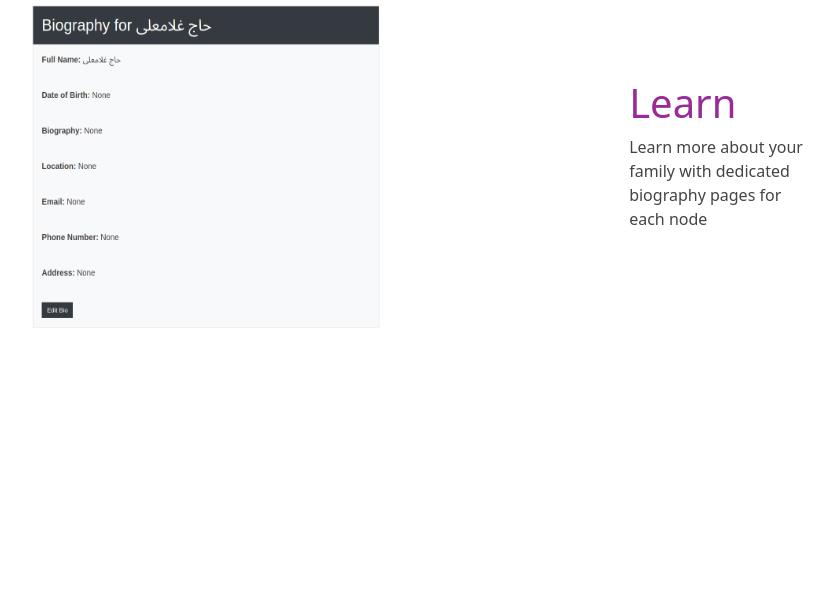
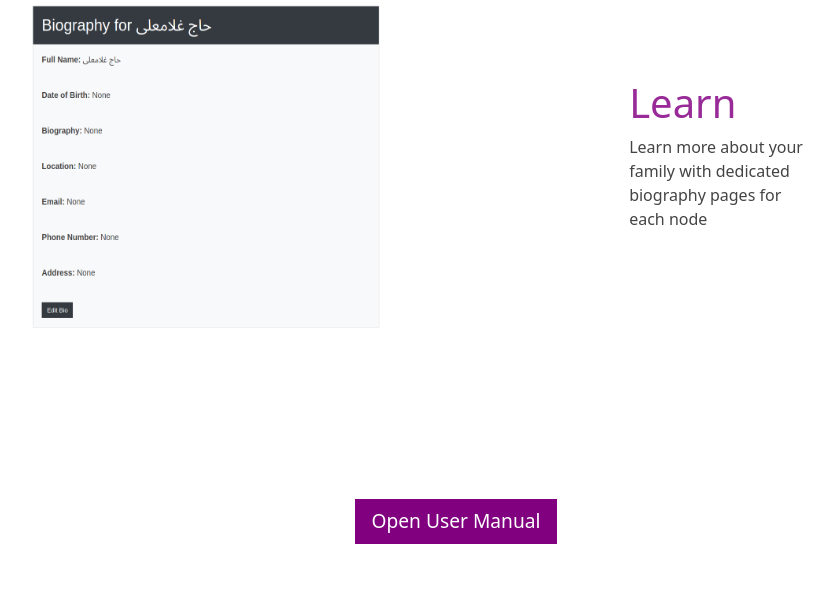
Before and after one commit to UmarShaheen03/Graph-Family-Tree, a Flask app: page / in a window 1280 px wide. Shown: the part 2720-3312 px from the top of the page, without its empty margins (184-1018 px from the left). Before the commit the page ends 3048 px from the top, so only its background shows below. Run offline with Flask 3, Linux system fonts and the light colour scheme; some libraries are stand-ins or nearby versions.

Commit message:
'Added the User Manual onto the Landing Page. Opens the pdf in another tab'

```diff
--- a/app/main/routes.py
+++ b/app/main/routes.py
@@ -1,7 +1,7 @@
 """Main route views"""
 
 import os
-from flask import Blueprint, Flask, render_template, flash, redirect, url_for, request, session, send_file
+from flask import Blueprint, Flask, render_template, flash, redirect, url_for, request, session, send_file, send_from_directory
 from app.forms import LoginForm, SignupForm, ForgotPassword, ResetPassword, AddNodeForm, UpdateNode, AppendGraph, BiographyEditForm, CommentForm, Search_Node
 from app.models import Biography, Comment
 from app.accounts import signup, login, SignupError, LoginError, init_database, reset_email, verify_reset, reset
@@ -10,6 +10,7 @@ from neo4j import GraphDatabase
 from flask_wtf import CSRFProtect
 from datetime import datetime
 from flask_login import login_required, current_user
+
 
 import sys #TODO using for debug printing, remove in final
 
@@ -27,6 +28,11 @@ def run_once_on_start():
 def home_page():
     """The landing page"""
     return render_template('home.html')
+
+@main_bp.route("/pdf/<path:filename>")
+def serve_pdf(filename):
+    return send_from_directory('static', filename)
+
 
 """LOGIN AND SIGNUP PAGE/FORMS"""
 
@@ -142,7 +148,7 @@ def tree_page():
     # Set choices for the FullName dropdown field
     form.fullname.choices = nodes
     nodes, relationships = fetch_data()
-    return render_template('Tree.html', nodes=nodes, relationships=relationships,form=form)
+    return render_template('tree.html', nodes=nodes, relationships=relationships,form=form)
 
 @main_bp.route('/biography/<name>', methods=['GET', 'POST'])
 def biography(name):
--- a/app/static/css/home.css
+++ b/app/static/css/home.css
@@ -178,6 +178,19 @@ body{
     height: 500px;
  }
 
+ #usermanual{
+  text-align: center;
+ }
+
+ #usermanual>button{
+  border: none;
+  background-color: purple;
+  color: white;
+  padding: 0.5rem 1rem;
+  margin-bottom: 3rem;
+  font-size: larger;
+ }
+
  /* width */
  ::-webkit-scrollbar {
    width: 10px;
--- a/app/templates/home.html
+++ b/app/templates/home.html
@@ -73,6 +73,9 @@
 
   </div>
 </div>
+<div id="usermanual">
+  <button onclick="window.open('/pdf/usermanual.pdf', '_blank')">Open User Manual</button>
+</div>
 
 
 {%endblock %}
```
Also changed, not shown: 1 other file.
